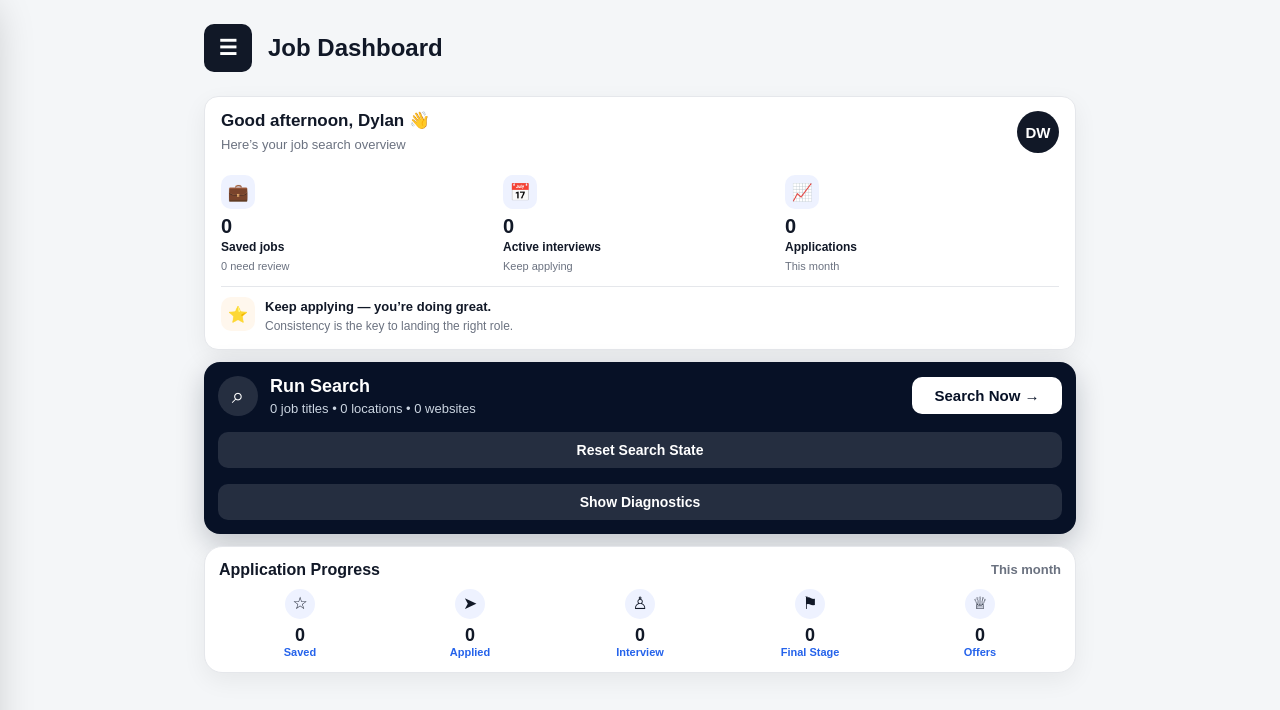
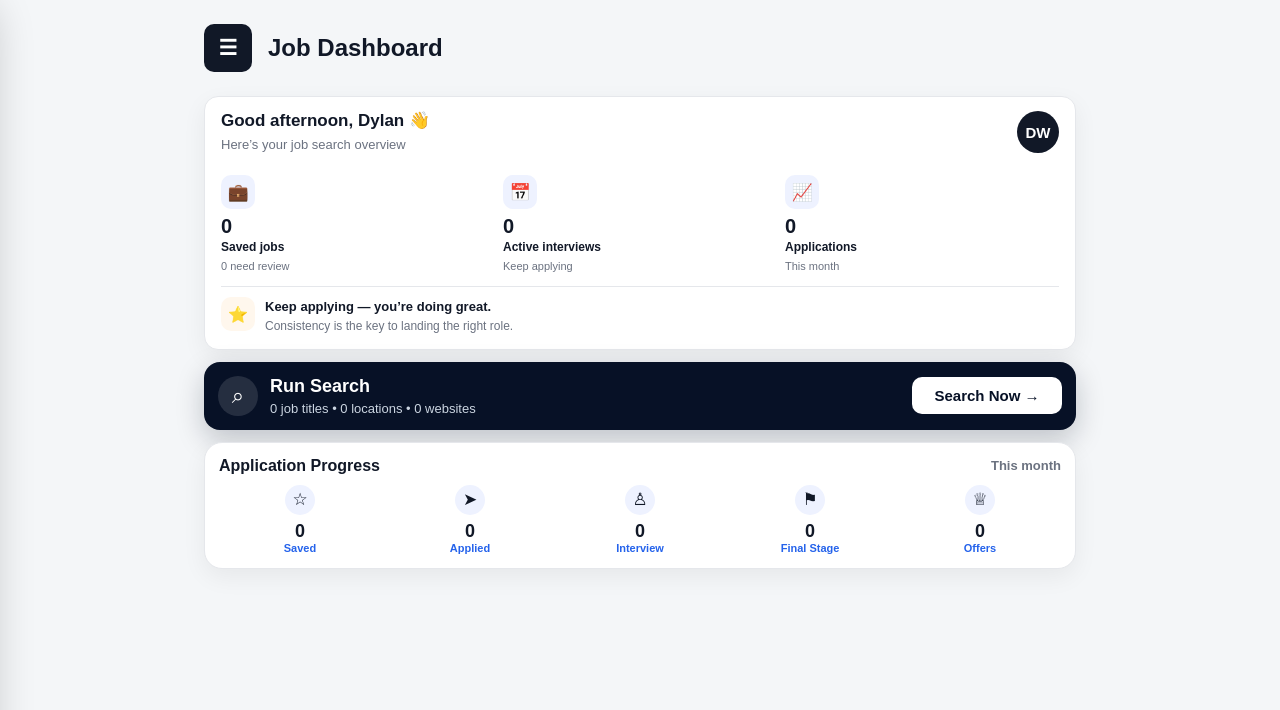
Before and after one commit to dcast-gif/Job-Watcher, a Next.js app: page / in a window 1280 px wide. Shown: the top 710 px of the page. Built offline with nearby package versions, Linux system fonts and the light colour scheme.

Commit message:
Update page.js

```diff
--- a/app/page.js
+++ b/app/page.js
@@ -468,16 +468,7 @@ const activeReviewCount = savedJobs.length + results.length;
     {isSearching ? "Searching..." : "Search Now →"}
   </button>
 
-  <button className="secondaryActionButton" onClick={resetSearchState}>
-    Reset Search State
-  </button>
 
-  <button
-    className="secondaryActionButton"
-    onClick={() => setShowDiagnostics(!showDiagnostics)}
-  >
-    {showDiagnostics ? "Hide Diagnostics" : "Show Diagnostics"}
-  </button>
 </section>
 <section className="progressCard">
   <div className="progressHeader">
```
